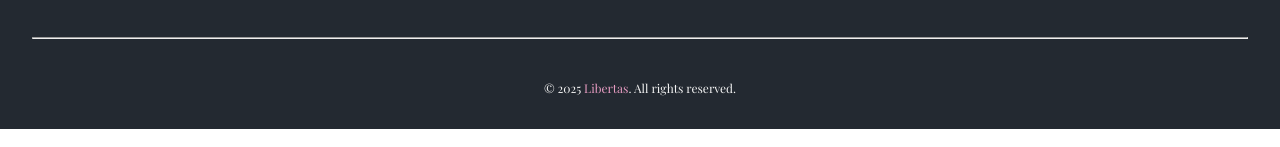
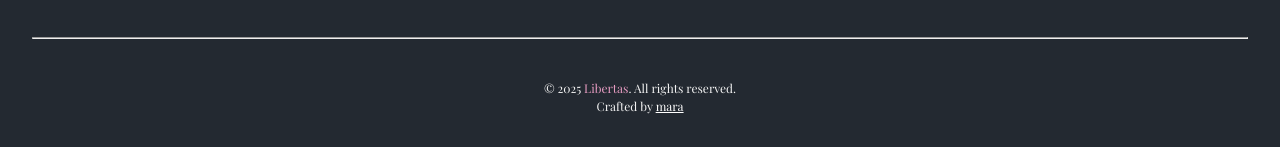
Before and after one commit to marija-kovacki/libertas-centar, a website built with Vite: page index.html in a window 1280 px wide. Shown: the part 4065-4212 px from the top of the page. Built offline with nearby package versions, Linux system fonts and the light colour scheme; a web font is replaced by a local one.

Commit message:
Add signature

```diff
--- a/index.html
+++ b/index.html
@@ -389,7 +389,14 @@
       </div>
       <hr />
       <p class="footer-signature">
-        © 2025 <span class="l-span">Libertas</span>. All rights reserved.
+        © 2025 <span class="l-span">Libertas</span>. All rights reserved. <br />Crafted by
+        <a
+          class="m-signature"
+          href="https://github.com/marija-kovacki"
+          target="_blank"
+          rel="noopener noreferrer"
+          >mara</a
+        >
       </p>
     </footer>
 
--- a/src/style.css
+++ b/src/style.css
@@ -858,3 +858,10 @@ section.l-quiz .l-time {
     flex: 1 1 100%;
   }
 }
+
+/* Developers signature */
+.m-signature {
+  color: white;
+  text-decoration: underline;
+  cursor: pointer;
+}
```
Also changed, not shown: news.html (+8 -1 lines), test.html (+8 -1 lines).
